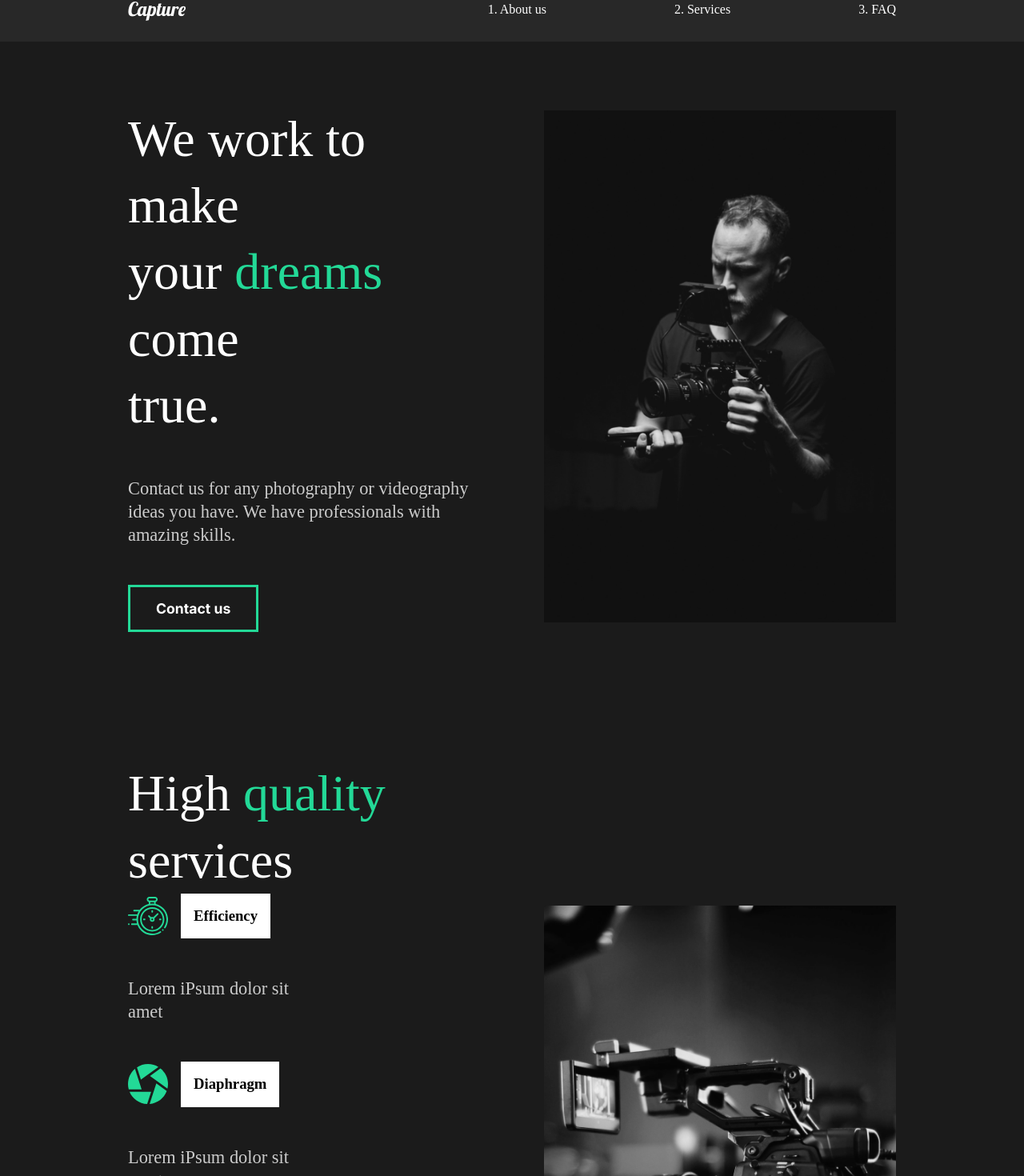
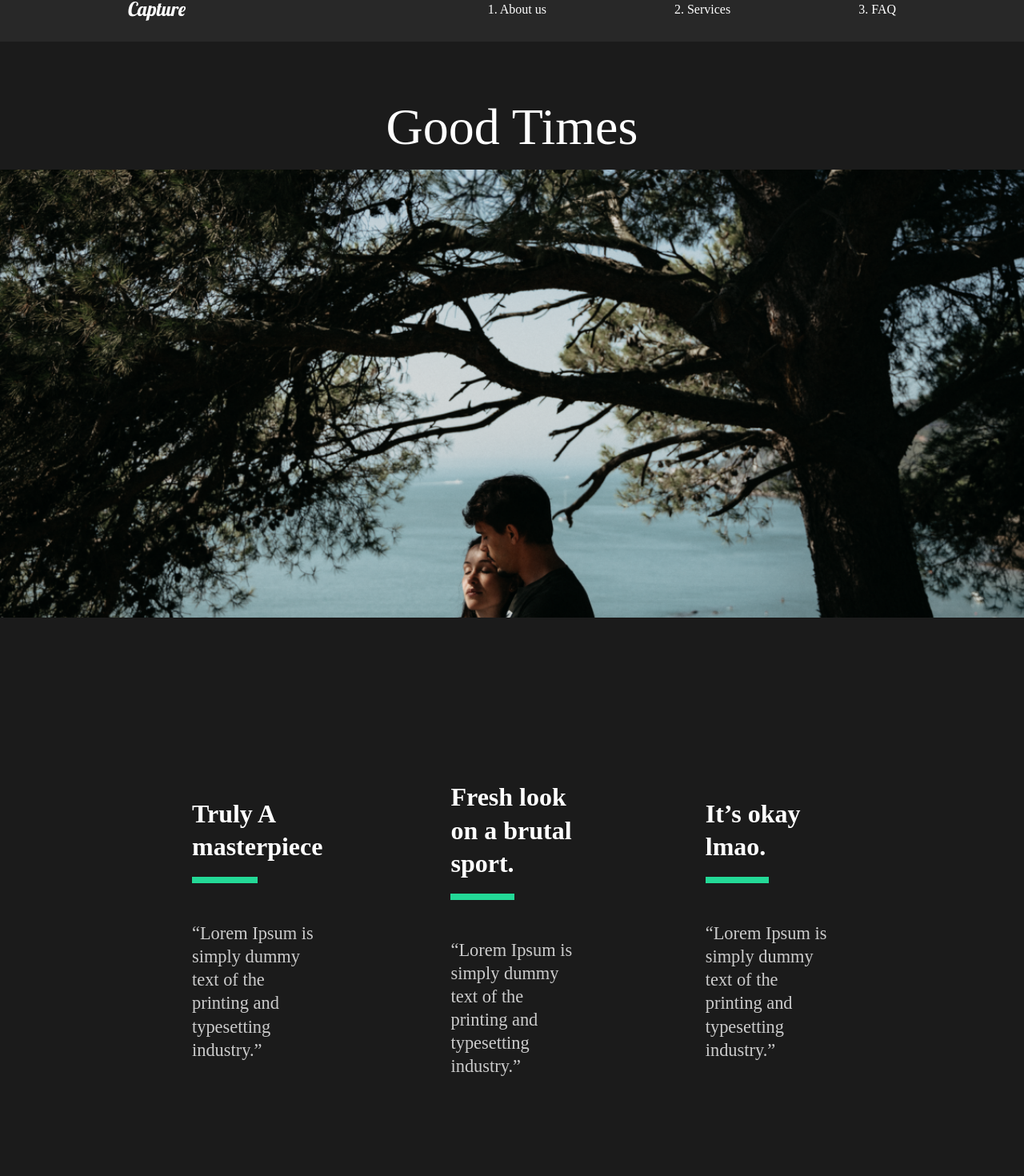
Before and after one commit to pmita/let-s-make-a-portofolio-in-react, a React (Create React App) app: page /work/good-times in a window 1280 px wide. Shown: the part 28-1498 px from the top of the page at 80% size. Built offline with nearby package versions, Linux system fonts and the light colour scheme.

Commit message:
react router added for pages

```diff
--- a/src/App.js
+++ b/src/App.js
@@ -3,14 +3,39 @@
 import AboutUs from './pages/AboutUs';
 //Let's import our global css style
 import GlobalStyle from './components/GlobalStyle';
-import Nav from './components/Nav'
+import ContactUs from './pages/ContactUs';
+import OurWork from './pages/OurWork';
+import Nav from './components/Nav';
+import MovieDetail from './pages/MovieDetail';
+//Router
+import {Switch, Route} from 'react-router-dom';
 
 function App() {
   return (
     <div className="App">
       <Nav />
       <GlobalStyle />
-      <AboutUs />
+
+      <Switch>
+        <Route path="/" exact>
+          <AboutUs />
+        </Route>
+
+        <Route path="/work" exact>
+          <OurWork />
+        </Route>
+
+        <Route path="/work/:id">
+          <MovieDetail />
+        </Route>
+
+        <Route path="/contact">
+          <ContactUs />
+        </Route>
+      </Switch>
+
+
+
     </div>
   );
 }
--- a/src/components/Nav.js
+++ b/src/components/Nav.js
@@ -1,20 +1,22 @@
 import React from 'react';
 //Let's import our styles
 import styled from 'styled-components';
+//Import react router links
+import {Link} from 'react-router-dom';
 
 const Nav = () => {
     return(
         <Navigation>
-            <h1 id="logo"><a href="#">Capture</a></h1>
+            <h1 id="logo"><Link to="/">Capture</Link></h1>
             <ul>
                 <li>
-                    <a href="#">1. About us</a>
+                    <Link to="/">1. About us</Link>
                 </li>
                 <li>
-                    <a href="#">2. Services</a>
+                    <Link to="/work">2. Services</Link>
                 </li>
                 <li>
-                    <a href="#">3. FAQ</a>
+                    <Link to="/contact">3. FAQ</Link>
                 </li>
             </ul>
         </Navigation>
--- a/src/index.js
+++ b/src/index.js
@@ -2,10 +2,13 @@
 import ReactDOM from 'react-dom';
 import App from './App';
 import reportWebVitals from './reportWebVitals';
+import {BrowserRouter} from 'react-router-dom';
 
 ReactDOM.render(
   <React.StrictMode>
-    <App />
+    <BrowserRouter>
+      <App />
+    </BrowserRouter>
   </React.StrictMode>,
   document.getElementById('root')
 );
--- /dev/null
+++ b/src/movieState.js
@@ -0,0 +1,81 @@
+//Import Images
+import athlete from "./img/athlete-small.png";
+import goodtimes from "./img/goodtimes-small.png";
+import theracer from "./img/theracer-small.png";
+import athlete2 from "./img/athlete2.png";
+import goodtimes2 from "./img/good-times2.jpg";
+import theracer2 from "./img/the-racer2.jpg";
+
+export const MovieState = () => {
+  return [
+    {
+      title: "The Athlete",
+      mainImg: athlete,
+      secondaryImg: athlete2,
+      url: "/work/the-athlete",
+      awards: [
+        {
+          title: "Truly A masterpiece",
+          description:
+            "“Lorem Ipsum is simply dummy text of the printing and typesetting industry.”",
+        },
+        {
+          title: "Fresh look on a brutal sport.",
+          description:
+            "“Lorem Ipsum is simply dummy text of the printing and typesetting industry.”",
+        },
+        {
+          title: "It’s okay lmao.",
+          description:
+            "“Lorem Ipsum is simply dummy text of the printing and typesetting industry.”",
+        },
+      ],
+    },
+    {
+      title: "Good Times",
+      mainImg: goodtimes,
+      url: "/work/good-times",
+      secondaryImg: goodtimes2,
+      awards: [
+        {
+          title: "Truly A masterpiece",
+          description:
+            "“Lorem Ipsum is simply dummy text of the printing and typesetting industry.”",
+        },
+        {
+          title: "Fresh look on a brutal sport.",
+          description:
+            "“Lorem Ipsum is simply dummy text of the printing and typesetting industry.”",
+        },
+        {
+          title: "It’s okay lmao.",
+          description:
+            "“Lorem Ipsum is simply dummy text of the printing and typesetting industry.”",
+        },
+      ],
+    },
+    {
+      title: "The Racer",
+      mainImg: theracer,
+      url: "/work/the-racer",
+      secondaryImg: theracer2,
+      awards: [
+        {
+          title: "Truly A masterpiece",
+          description:
+            "“Lorem Ipsum is simply dummy text of the printing and typesetting industry.”",
+        },
+        {
+          title: "Fresh look on a brutal sport.",
+          description:
+            "“Lorem Ipsum is simply dummy text of the printing and typesetting industry.”",
+        },
+        {
+          title: "It’s okay lmao.",
+          description:
+            "“Lorem Ipsum is simply dummy text of the printing and typesetting industry.”",
+        },
+      ],
+    },
+  ];
+};
--- /dev/null
+++ b/src/pages/ContactUs.js
@@ -0,0 +1,11 @@
+import React from 'react';
+
+const ContactUs = () => {
+    return (
+        <div>
+            <h1>Contact Us</h1>
+        </div>
+    );
+}
+
+export default ContactUs;
--- /dev/null
+++ b/src/pages/MovieDetail.js
@@ -0,0 +1,123 @@
+import React, {useState, useEffect} from 'react';
+//Import styled components
+import styled from 'styled-components';
+/*
+    useHistory ussentially give you access to the current
+    url that the use is at. We can use this to cross-reference
+    with our pages.
+*/
+import {useHistory} from 'react-router-dom';
+import {MovieState} from '../movieState';
+
+const MovieDetail = () => {
+    const history = useHistory();
+    const url = history.location.pathname;
+
+    //STATE
+    const [movies, setMovies] = useState(MovieState);
+
+    const [movie, setMovie] = useState(null);
+
+    //useEffect
+    useEffect( () => {
+        const currentMovie = movies.filter( stateMovie => {
+            if( stateMovie.url === url){
+                return stateMovie;
+            }
+        });
+        setMovie(currentMovie[0]);
+    }, [movies, url]);
+
+    return (
+        <>
+        {movie && (
+        <Details>
+            <HeadLine>
+                <h2>{movie.title}</h2>
+                <img src={movie.mainImg} alt='random' />
+            </HeadLine>
+            <Awards>
+                {movie.awards.map( award => (
+                    <Award
+                        title={award.title}
+                        description={award.description}
+                        key={award.title}
+                    />
+                ))}
+            </Awards>
+            <ImageDisplay>
+                <img src={movie.secondaryImg} alt='random'/>
+            </ImageDisplay>
+        </Details>
+        )}
+        </>
+    );
+}
+
+const Details = styled.div`
+    color: white;
+`;
+
+const HeadLine = styled.div`
+    min-height: 90vh;
+    padding-top: 20vh;
+    position: relative;
+    h2{
+        position: absolute;
+        top: 10%;
+        left: 50%;
+        transform: translate(-50%, -10%);
+    }
+    img{
+        width: 100%;
+        height: 70vh;
+        object-fit: cover;
+    }
+`;
+
+const ImageDisplay = styled.div`
+    min-height: 50vh;
+    img{
+        width: 100%;
+        height: 100vh;
+        object-fit: cover;
+    }
+`;
+
+const Awards = styled.div`
+    min-height: 80vh;
+    display: flex;
+    margin: 5rem 10rem;
+    align-items: center;
+    justify-content: space-around;
+`;
+
+const AwardStyle= styled.div`
+    padding: 5rem;
+    h3{
+        font-size: 2rem;
+    }
+    .line{
+        width: 50%;
+        height: 0.5rem;
+        margin: 1rem 0rem;
+        background: #23d997;
+    }
+    p{
+        padding: 2rem 0rem;
+    }
+`;
+
+//Award component
+export const Award = ({title, description}) => {
+    return(
+        <AwardStyle>
+            <h3>{title}</h3>
+            <div className="line"></div>
+            <p>{description}</p>
+        </AwardStyle>
+
+    );
+}
+
+export default MovieDetail;
--- /dev/null
+++ b/src/pages/OurWork.js
@@ -0,0 +1,64 @@
+import React from 'react';
+//Import react route links
+import {Link} from 'react-router-dom';
+//Let's import all the images
+import athlete from '../img/athlete-small.png';
+import theracer from '../img/theracer-small.png';
+import goodtimes from '../img/goodtimes-small.png';
+//Import styled components
+import styled from 'styled-components';
+
+const OurWork = () => {
+    return (
+        <Work>
+            <Movie>
+                <h2>the Athlete</h2>
+                <div className="line"></div>
+                <Link to="work/the-athlete">
+                    <img src={athlete} alt="athlete" />
+                </Link>
+            </Movie>
+
+            <Movie>
+                <h2>The Racer</h2>
+                <div className="line"></div>
+                <Link to="work/the-racer">
+                    <img src={theracer} alt="theracer" />
+                </Link>
+            </Movie>
+
+            <Movie>
+                <h2>Good Times</h2>
+                <div className="line"></div>
+                <Link to="work/good-times">
+                    <img src={goodtimes} alt="goodtimes" />
+                </Link>
+            </Movie>
+        </Work>
+    );
+}
+
+const Work = styled.div`
+    min-height: 100vh;
+    overflow: hidden;
+    padding: 5rem 10rem;
+    h2{
+        padding: 1rem 0rem;
+    }
+`;
+
+const Movie = styled.div`
+    padding-bottom: 10rem;
+    .line{
+        height: 0.5rem;
+        background: #cccccc;
+        margin-bottom: 3rem;
+    }
+    img{
+        width: 100%;
+        height: 70vh;
+        object-fit: cover;
+    }
+`;
+
+export default OurWork;
```
